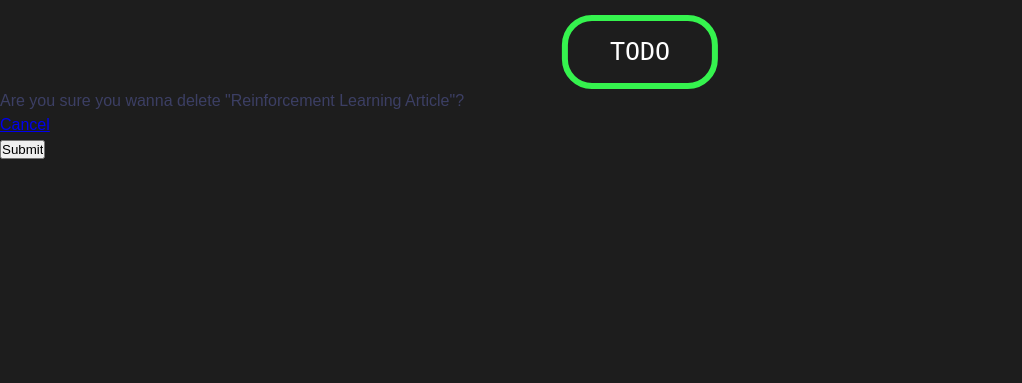
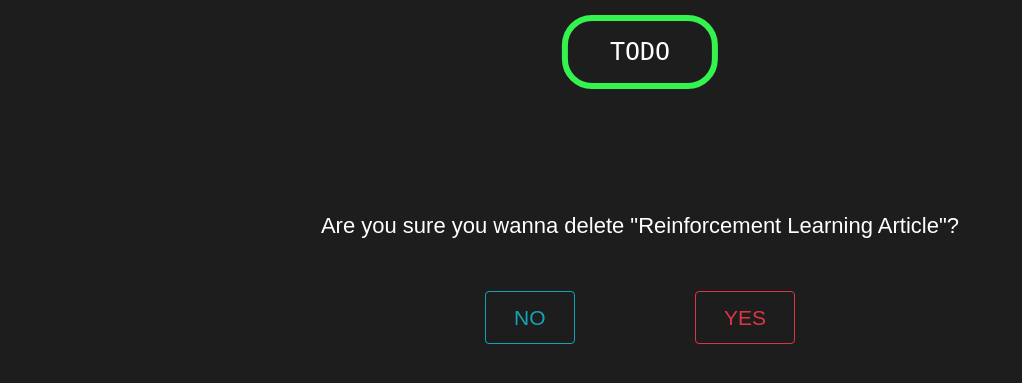
Before and after one commit to soum-sr/todo_app, a Django app: page /delete/1/ in a window 1280 px wide. Shown: the top 383 px of the page, without its empty margins (0-1022 px from the left). Run offline with Django 3.2, Linux system fonts and the light colour scheme; data comes from the database, SQL or seed files in the repository; both versions use the stored data as it was after the commit; some libraries are stand-ins or nearby versions.

Commit message:
delete page complete

```diff
--- a/todo_project/todo_app/static/todo_app/style.css
+++ b/todo_project/todo_app/static/todo_app/style.css
@@ -38,7 +38,7 @@ nav ul {
 
 nav ul li {
   border: 2px solid transparent;
-  text-decoration: none;
+
   font-size:25px;
   border-radius: 5px;
   padding: 10px;
@@ -232,4 +232,26 @@ nav ul li {
 }
 
 
-/* home sorting menu */
+/* Update task page */
+
+.updateHeading h1{
+  color: #fff;
+}
+
+/* Delete page */
+.delete-page{
+  margin-top: 120px;
+  font-size:22px;
+}
+.delete-p{
+  color:white;
+}
+
+.no{
+  padding:10px 28px;
+  font-size: 21px;
+}
+.yes{
+  padding:10px 28px;
+  font-size: 21px;
+}
--- a/todo_project/todo_app/templates/todo_app/base.html
+++ b/todo_project/todo_app/templates/todo_app/base.html
@@ -4,6 +4,11 @@
 <html lang="en" >
 <head>
   <meta charset="UTF-8">
+
+  <meta name="viewport" content="width=device-width, initial-scale=1, shrink-to-fit=no">
+
+  <!-- Bootstrap CSS -->
+  <link rel="stylesheet" href="https://stackpath.bootstrapcdn.com/bootstrap/4.3.1/css/bootstrap.min.css" integrity="sha384-ggOyR0iXCbMQv3Xipma34MD+dH/1fQ784/j6cY/iJTQUOhcWr7x9JvoRxT2MZw1T" crossorigin="anonymous">
   <title>TodoApp</title>
   <link rel="stylesheet" href="{% static 'todo_app/style.css' %}">
 
@@ -19,6 +24,8 @@
 
 {% block content %}
 {% endblock content %}
-
+<script src="https://code.jquery.com/jquery-3.3.1.slim.min.js" integrity="sha384-q8i/X+965DzO0rT7abK41JStQIAqVgRVzpbzo5smXKp4YfRvH+8abtTE1Pi6jizo" crossorigin="anonymous"></script>
+    <script src="https://cdnjs.cloudflare.com/ajax/libs/popper.js/1.14.7/umd/popper.min.js" integrity="sha384-UO2eT0CpHqdSJQ6hJty5KVphtPhzWj9WO1clHTMGa3JDZwrnQq4sF86dIHNDz0W1" crossorigin="anonymous"></script>
+    <script src="https://stackpath.bootstrapcdn.com/bootstrap/4.3.1/js/bootstrap.min.js" integrity="sha384-JjSmVgyd0p3pXB1rRibZUAYoIIy6OrQ6VrjIEaFf/nJGzIxFDsf4x0xIM+B07jRM" crossorigin="anonymous"></script>
 </body>
 </html>
--- a/todo_project/todo_app/templates/todo_app/delete.html
+++ b/todo_project/todo_app/templates/todo_app/delete.html
@@ -2,10 +2,15 @@
 
 
 {% block content %}
-<p>Are you sure you wanna delete "{{item}}"?</p>
-<a href="{% url 'todo-home' %}">Cancel</a>
+<div class="container delete-page" style="text-align:center;">
+    <p class="delete-p">Are you sure you wanna delete "{{item}}"?</p>
+    <br>
+<a class="btn btn-outline-info no" style="float:left; margin-left:400px;" href="{% url 'todo-home' %}">NO</a>
 <form method="POST" action="">
     {% csrf_token %}
-    <input type="submit" name="Confirm">
+    <div class="form-group" style="float:right; margin-right:400px;">
+        <button class="btn btn-outline-danger yes" type="submit">YES</button>
+    </div>
 </form>
+</div>
 {% endblock content %}
--- a/todo_project/todo_app/views.py
+++ b/todo_project/todo_app/views.py
@@ -1,6 +1,7 @@
 from django.shortcuts import render, redirect
 from .models import Task
 from .forms import TaskForm
+from django.contrib import messages
 # Create your views here.
 
 
@@ -17,6 +18,7 @@ def createTask(request):
         if form.is_valid():
             print("Form valid ")
             form.save()
+            messages.success(request, 'Task Added')
         return redirect('/')
 
     context = {'form':form}
--- a/todo_project/todo_project/settings.py
+++ b/todo_project/todo_project/settings.py
@@ -32,6 +32,7 @@ ALLOWED_HOSTS = []
 
 INSTALLED_APPS = [
     'todo_app.apps.TodoAppConfig',
+    'crispy_forms',
     'django.contrib.admin',
     'django.contrib.auth',
     'django.contrib.contenttypes',
@@ -119,3 +120,5 @@ USE_TZ = True
 # https://docs.djangoproject.com/en/3.0/howto/static-files/
 
 STATIC_URL = '/static/'
+
+CRISPY_TEMPLATE_PACK = 'bootstrap4'
```
Also changed, not shown: todo_project/todo_app/templates/todo_app/update_task.html (+15 -8 lines), todo_project/db.sqlite3.
